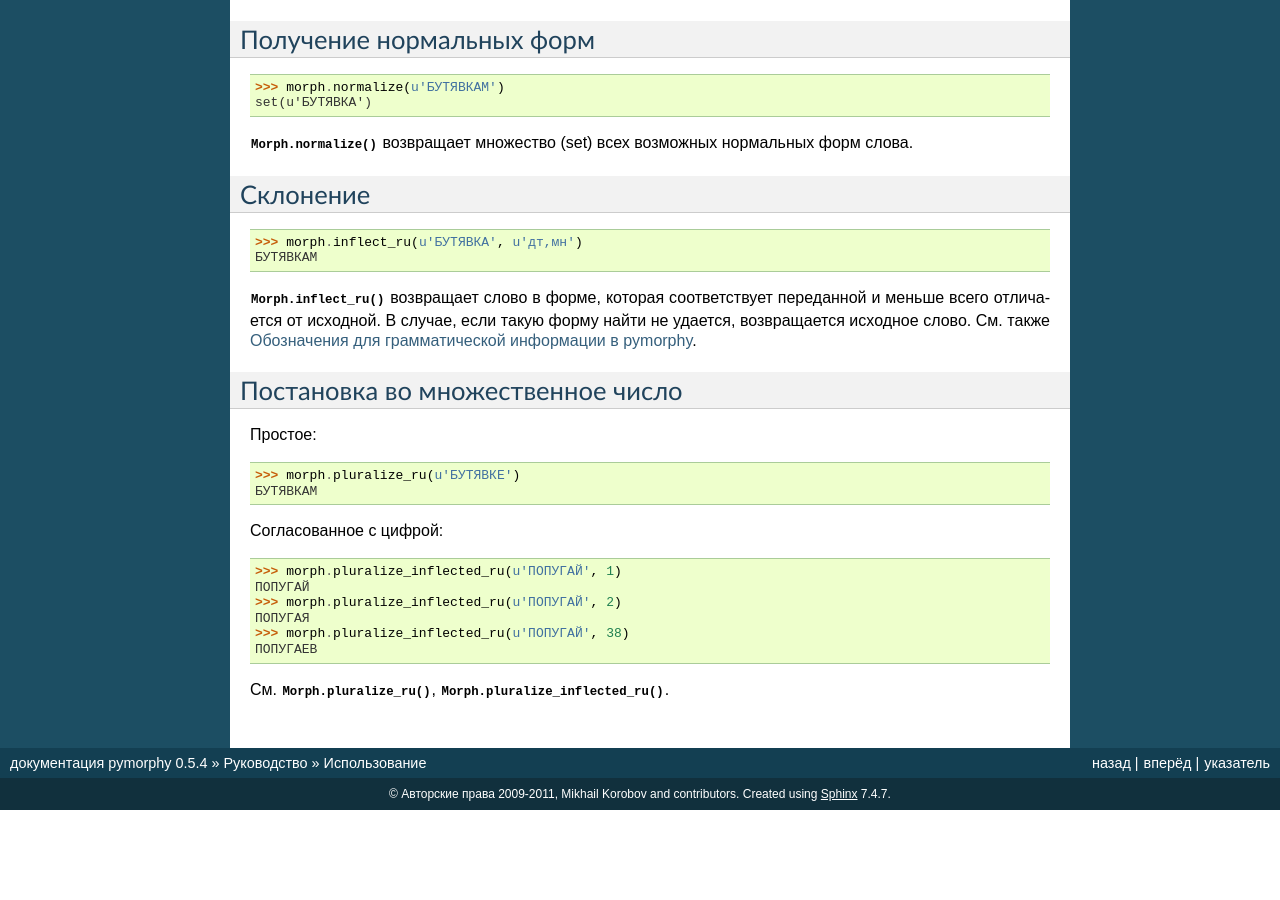
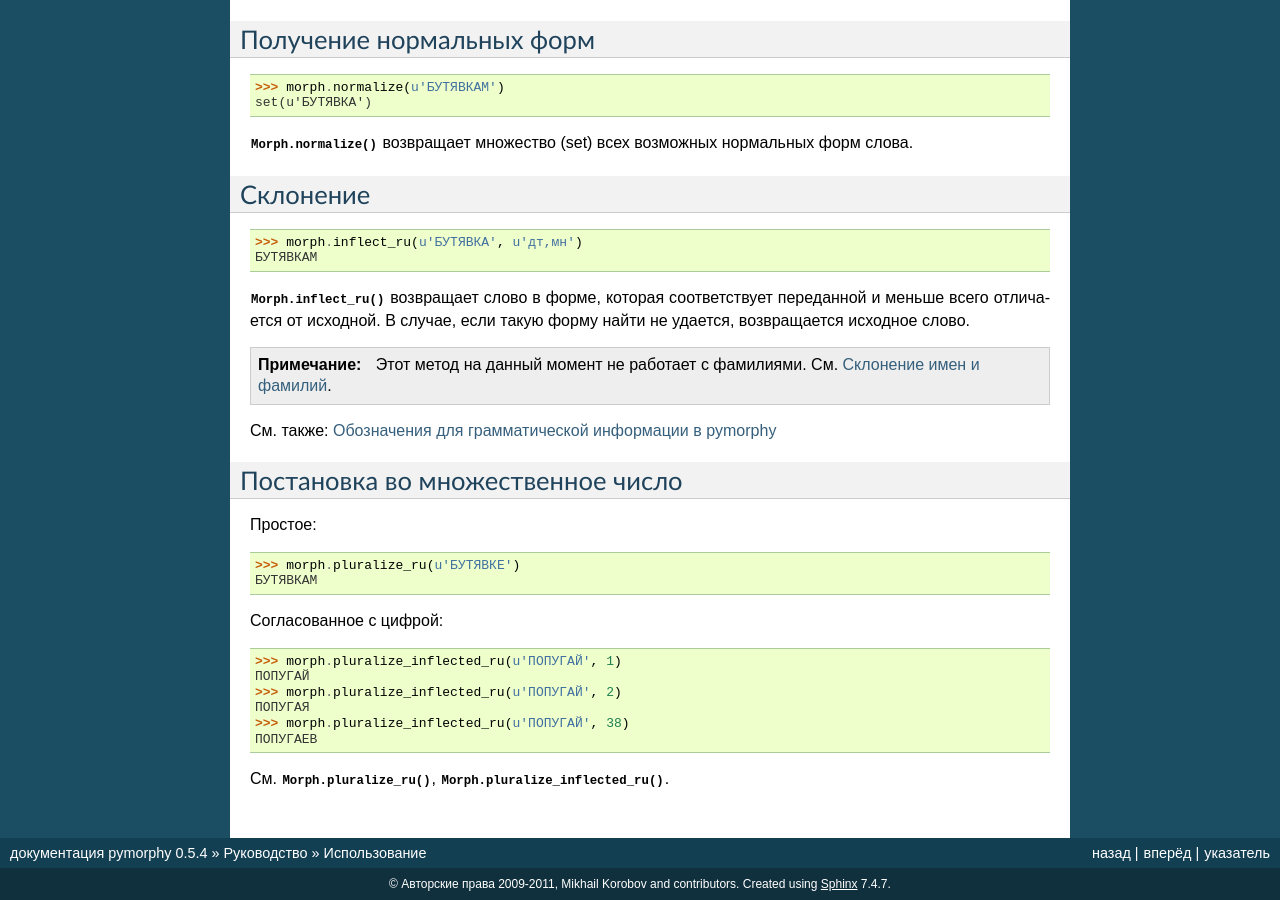
Before and after one commit to kmike/pymorphy, a Sphinx documentation site: the page built from docs/usage/base.rst, in a window 1280 px wide and 900 px high, scrolled down 956 px. Built offline with Sphinx 7.4.7, drawn with Linux system fonts in a browser that asks for light colours; before the commit the page ends 1766 px from its top, so only the background shows below that.

```diff
--- a/docs/algo.rst
+++ b/docs/algo.rst
@@ -18,8 +18,7 @@ pymorphy - библиотека для морфологического анал
 В pymorphy также есть некоторые возможности, отсутствующие
 в оригинальной реализации, например:
 
-* для повышения качества разбора поддерживается разбор слов с дефисами,
-  разбор слов со сложными префиксами;
+* поддерживается разбор слов с дефисами, разбор слов со сложными префиксами;
 * реализовано склонение слов, постановка слов во множественное число;
 
 Cловари aot.ru
--- a/docs/usage/base.rst
+++ b/docs/usage/base.rst
@@ -77,8 +77,15 @@
 
 :meth:`Morph.inflect_ru` возвращает слово в форме, которая соответствует
 переданной и меньше всего отличается от исходной. В случае, если такую форму
-найти не удается, возвращается исходное слово. См. также
-:doc:`/ref/gram_info_ru`.
+найти не удается, возвращается исходное слово.
+
+.. note::
+
+    Этот метод на данный момент не работает с фамилиями.
+    См. :ref:`names-inflection`.
+
+См. также: :doc:`/ref/gram_info_ru`
+
 
 Постановка во множественное число
 ^^^^^^^^^^^^^^^^^^^^^^^^^^^^^^^^^
--- a/docs/usage/django.rst
+++ b/docs/usage/django.rst
@@ -131,3 +131,7 @@ plural
    "все маленькими").
 
    Если по какой-то причине смена формы не удалась, возвращают исходную строку.
+
+.. warning::
+
+    Фильтры в настоящий момент могут плохо работать с именами и фамилиями.
--- a/docs/usage/index.rst
+++ b/docs/usage/index.rst
@@ -9,3 +9,4 @@
    base
    django
    speed
+   contrib
```
Also changed, not shown: docs/usage/contrib.rst (added, +67 -0 lines).
